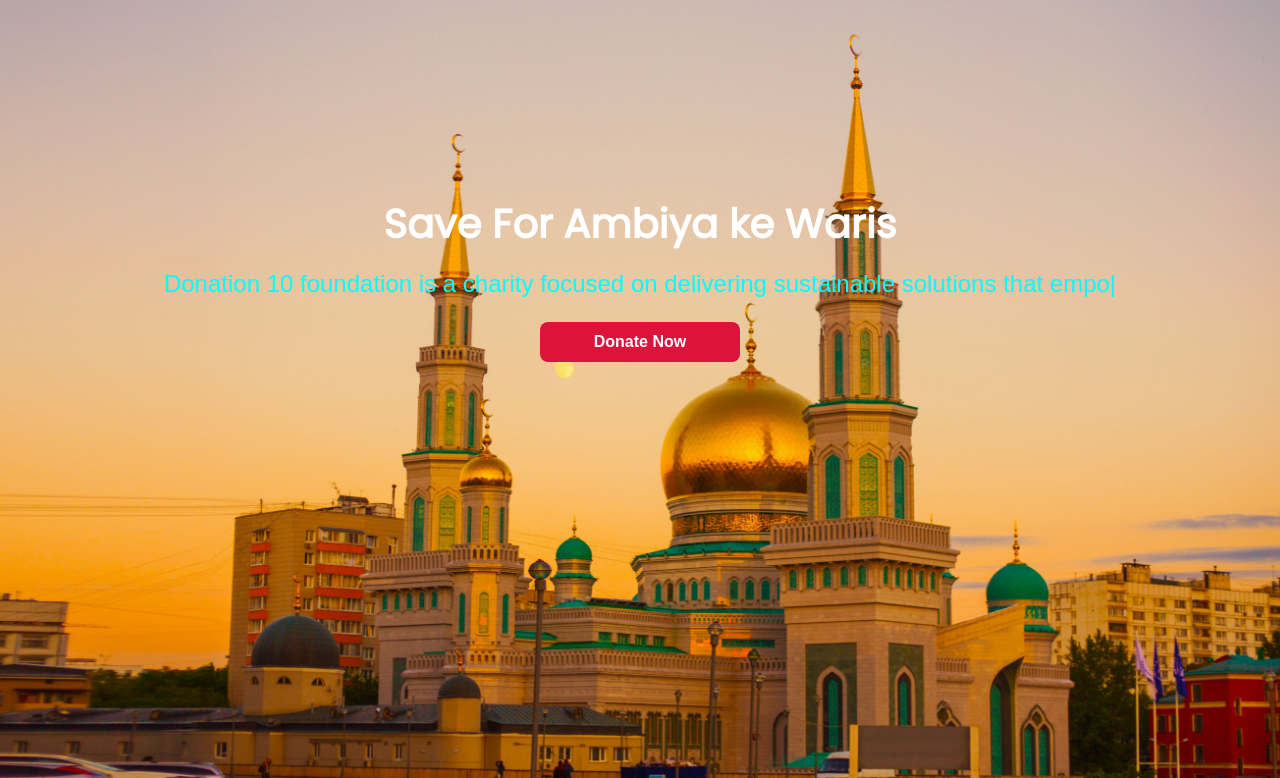
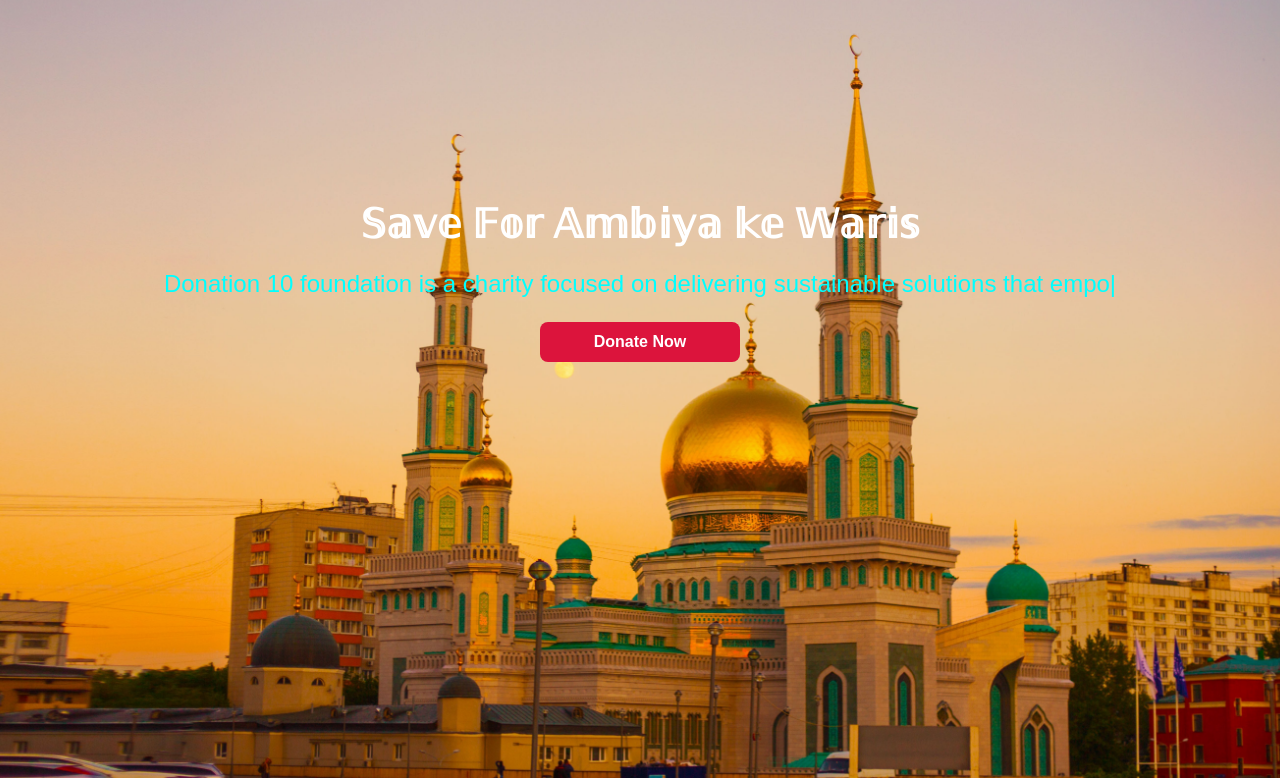
Before and after one commit to imranaly07/donation-10-, a plain HTML site: page index.html in a window 1280 px wide. Shown: the part 92-870 px from the top of the page. Drawn offline with nearby package versions, Linux system fonts and the light colour scheme; a script that the page names is missing.

```diff
--- a/index.html
+++ b/index.html
@@ -45,7 +45,7 @@
    <main>
     <div id="homepageBanner">
       <div class="content">
-       <h4>Save For Ambiya ke Waris
+       <h4>𝕊𝕒𝕧𝕖 𝔽𝕠𝕣 𝔸𝕞𝕓𝕚𝕪𝕒 𝕜𝕖 𝕎𝕒𝕣𝕚𝕤
       </h4>
 
        <p>   <span id="element"></span></p>
```
